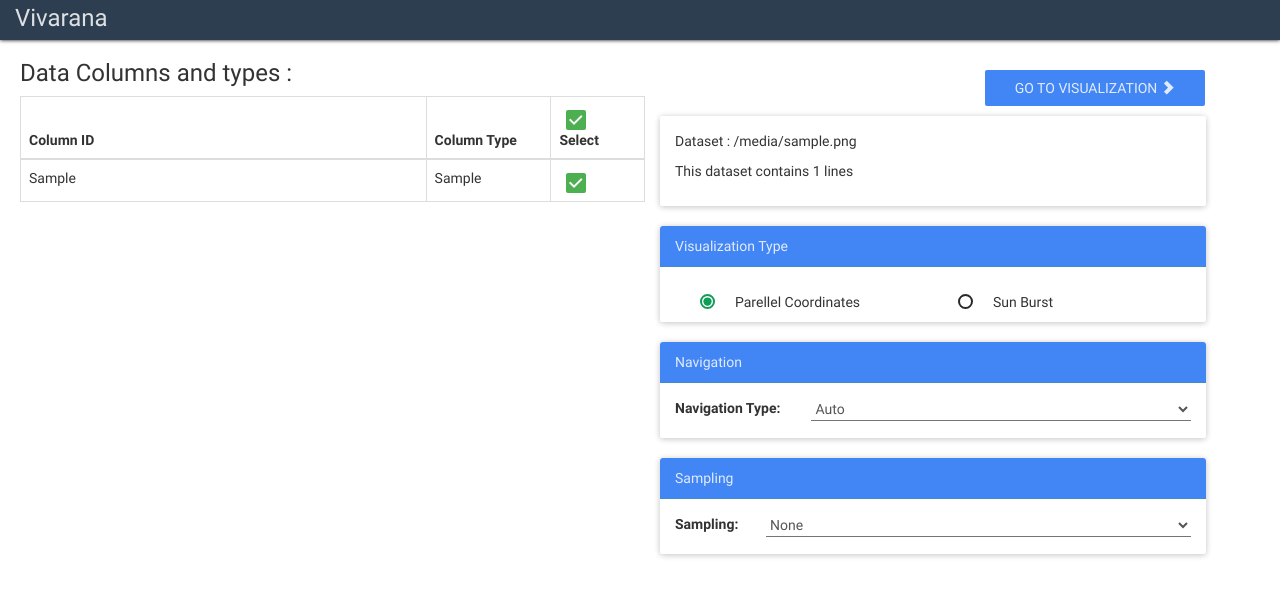
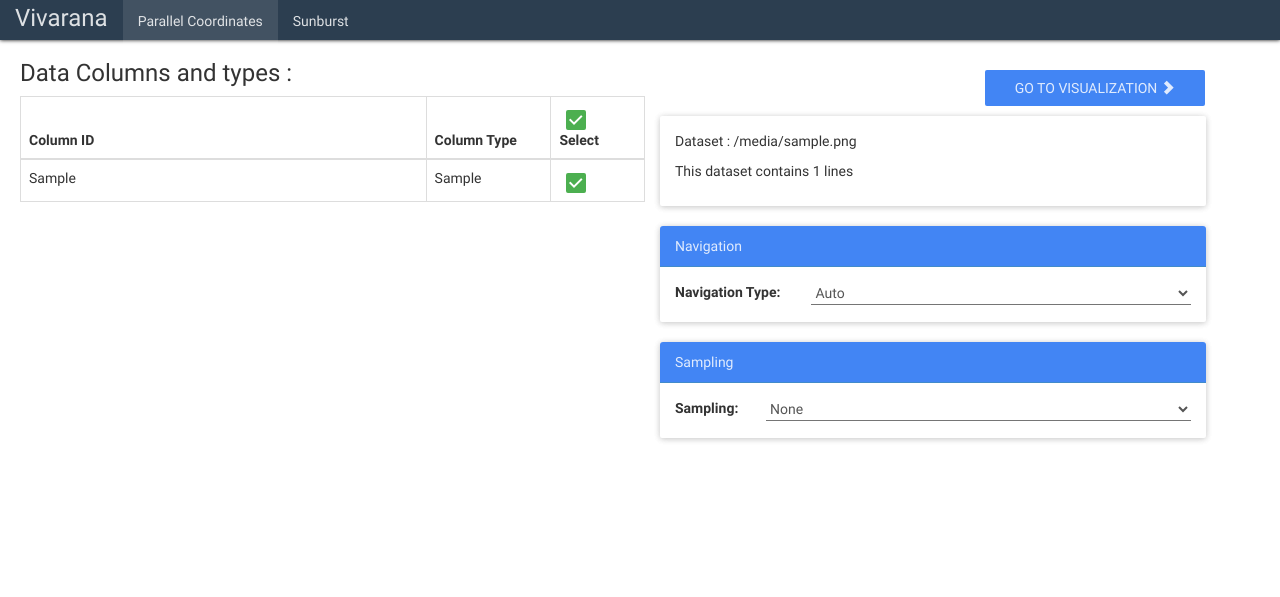
Before and after one commit to Vivarana/FYP, a Django app: template vivarana/templates/vivarana/preprocessor.html in a window 1280 px wide. Shown: the top 597 px of the page. Run offline with Django 3.2, Linux system fonts and the light colour scheme; the template is opened without the code that fills it: most values are stand-ins (such as "Sample title", 1, 10 or a date in 2020); some libraries are stand-ins or nearby versions.

Commit message:
added sunburst options to the preprocessor page

```diff
--- a/vivarana/templates/vivarana/base.html
+++ b/vivarana/templates/vivarana/base.html
@@ -36,12 +36,9 @@
     </div>
     <div class="navbar-collapse collapse navbar-responsive-collapse">
         <ul class="nav navbar-nav">
-
         </ul>
 
-
         <ul class="nav navbar-nav navbar-right">
-
         </ul>
 
 
--- a/vivarana/templates/vivarana/preprocessor.html
+++ b/vivarana/templates/vivarana/preprocessor.html
@@ -1,8 +1,51 @@
-{% extends 'vivarana/base.html' %}
+<!DOCTYPE html>
+{% load staticfiles %}
+<html xmlns="http://www.w3.org/1999/html">
+<head>
 
-{% block title %}Preprocess Data{% endblock %}
+    <link href="{% static "css/bootstrap.css" %}" rel="stylesheet">
+    <link href="{% static "css/ripples.min.css" %}" rel="stylesheet">
+    <link href="{% static "css/material-wfont.css" %}" rel="stylesheet">
+    <link href="{% static "css/snackbar.min.css" %}" rel="stylesheet">
 
-{% block body_block %}
+    <script src="{% static "js/jquery-1.7.min.js" %}"></script>
+    <script src="{% static "js/bootstrap.min.js" %}"></script>
+    <script src="{% static "js/ripples.js" %}"></script>
+    <script src="{% static "js/material.js" %}"></script>
+    <script src="{% static "js/snackbar.min.js" %}"></script>
+
+
+    <title>{% block title %}Preprocess Data{% endblock %}</title>
+
+    <script>
+        $(document).ready(function () {
+            $.material.init();
+        });
+    </script>
+</head>
+
+<body>
+<div class="navbar yamm navbar-default">
+    <div class="navbar-header">
+        <button type="button" class="navbar-toggle" data-toggle="collapse" data-target=".navbar-responsive-collapse">
+            <span class="icon-bar"></span>
+            <span class="icon-bar"></span>
+            <span class="icon-bar"></span>
+        </button>
+        <a class="navbar-brand" href="/">Vivarana</a>
+    </div>
+    <div class="navbar-collapse collapse navbar-responsive-collapse">
+        <ul class="nav navbar-nav">
+            <li class="active"><a href="#parallel-coordinates" data-toggle="tab">Parallel Coordinates</a></li>
+            <li><a href="#sunburst" data-toggle="tab">Sunburst</a></li>
+        </ul>
+
+        <ul class="nav navbar-nav navbar-right">
+        </ul>
+
+
+    </div>
+</div>
 
 <style>
     {#        .container-clustering {#}
@@ -46,6 +89,9 @@
     }
 
 </style>
+<div id="myTabContent" class="tab-content">
+<div id="warning" class="alert alert-warning" role="alert">Please select at least on column</div>
+<div class="tab-pane fade active in" id="parallel-coordinates">
 
     <div class="row container-clustering">
         <form method="POST" action="" onsubmit="return validateForm()">
@@ -86,7 +132,8 @@
                                 <td>
                                     <div style="margin: 0" class="checkbox" onclick="event.stopPropagation();">
                                         <label>
-                                            <input type="checkbox" name="column" value="{{ forloop.counter }}" checked>
+                                            <input type="checkbox" name="column" value="{{ forloop.counter }}"
+                                                   checked>
                                         </label>
                                     </div>
                                 </td>
@@ -106,8 +153,6 @@
                 </table>
 
 
-                <div id="warning" class="alert alert-warning" role="alert">Please select at least on column</div>
-
             </div>
             <div class="col-md-5">
                 <div class="row">
@@ -124,37 +169,16 @@
                             <p>This dataset contains {{ size }} lines</p>
 
                             <p style="display: none" id="sample-description">Data size after <span
-                                    id="sample-type-text"></span> sampling : <span id="sample-size-text">1</span></p>
+                                    id="sample-type-text"></span> sampling : <span id="sample-size-text">1</span>
+                            </p>
                         </div>
                     </div>
                 </div>
-                <div class="row">
-                    <div class="panel panel-primary">
-                        <div class="panel-heading">Visualization Type</div>
-                        <div style="padding-bottom: 0px;" class="panel-body">
-                            <form class="form-horizontal" role="form">
-                                <div class="form-group">
-                                    <div class="col-lg-6">
-                                        <div class="radio radio-success">
-                                            <label>
-                                                <input type="radio" name="visualization" value="parellel" checked="">
-                                                Parellel Coordinates
-                                            </label>
-                                        </div>
-                                    </div>
-                                    <div class="col-lg-6">
-                                        <div class="radio radio-success">
-                                            <label>
-                                                <input type="radio" name="visualization" value="sunburst">
-                                                Sun Burst
-                                            </label>
-                                        </div>
-                                    </div>
-                                </div>
-                            </form>
-                        </div>
-                    </div>
-                </div>
+
+
+                <input type="text" name="visualization" value="" id="vis_type" style="display: none">
+
+
                 <div class="row">
                     <div class="panel panel-primary">
                         <div class="panel-heading">Navigation</div>
@@ -226,9 +250,67 @@
             </div>
         </form>
     </div>
+</div>
+
+
+<div class="tab-pane" id="sunburst">
+    <div class="row">
+        <form method="POST" action="" onsubmit="return validateSunburstForm()">
+            {% csrf_token %}
+            <div class="row">
+                <input type="text" name="visualization" value="" id="vis_type" style="display: none">
+
+                <div class="col-md-6" style="margin-left: 20px">
+                    <div class="form-horizontal">
+                        <div class="form-group">
+                            <label for="nav-type" class="col-lg-7">Select grouping column name:</label>
+
+                            <div class="col-lg-5">
+                                <select class="form-control" onchange="change_grouped_select(this.value)"
+                                        name="grouping_col_name" id="grouping_col_name">
+                                    {% for col in columns %}
+                                        <option value="{{ col.0 }}">{{ col.0 }}</option>
+                                    {% endfor %}
+                                </select>
+                            </div>
+                        </div>
+                        <div class="form-group">
+                            <label for="nav-type" class="col-lg-7">Select grouped column name:</label>
+
+                            <div class="col-lg-5">
+                                <select class="form-control" onchange=""
+                                        name="grouped_col_name" id="grouped_col_name">
+                                    {% for col in columns %}
+                                        <option value="{{ col.0 }}">{{ col.0 }}</option>
+                                    {% endfor %}
+                                </select>
+                            </div>
+                        </div>
+                    </div>
+
+
+                </div>
+                <div class="col-md-5">
+                    <button id="submit-button" type="submit" class="btn btn-primary pull-right">
+                        Go to visualization
+                        <span class="glyphicon glyphicon-chevron-right"></span>
+                    </button>
+                </div>
+            </div>
+        </form>
+    </div>
+</div>
+</div>
 
 <script>
     var data_size = {{ size }};
+    var attribute_lst = [];
+
+    {% for col in columns %}
+        attribute_lst.push('{{ col.0 }}');
+    {% endfor %}
+
+    console.log(attribute_lst);
 
     $('#select-all').click(function (event) {
         var is_checked = this.checked;
@@ -236,14 +318,44 @@
         $(':checkbox').each(function () {
             this.checked = is_checked;
         });
+
     });
 
+    function change_grouped_select(attribute_name) {
+        console.log(attribute_name);
+        var $el = $("#grouped_col_name");
+        $el.empty();
+        $.each(attribute_lst, function (value) {
+            if (attribute_lst[value] !== attribute_name) {
+                $el.append($("<option></option>")
+                        .attr("value", attribute_lst[value]).text(attribute_lst[value]));
+            }
+        });
+    }
+
+    function validateSunburstForm() {
+        var active_tab = $('.navbar-nav .active').text();
+        $('input#vis_type').val(active_tab);
+
+        var grouping_col = $("#grouping_col_name option:selected").text();
+        var grouped_col = $("#grouped_col_name option:selected").text();
+        if (grouped_col === grouping_col) {
+            $('#warning').html('Both grouping and grouped attributes cannot be the same');
+            $('#warning').show();
+            return false;
+        }
+        return true;
+    }
+
     function validateForm() {
+        var active_tab = $('.navbar-nav .active').text();
+        $('input#vis_type').val(active_tab);
 
         if ($('input[type=checkbox]:checked').length != 0) {
             return true;
         }
         else {
+            $('#warning').html('Please select at least on column');
             $('#warning').show();
             return false;
         }
@@ -279,5 +391,5 @@
     }
 
 </script>
-
-{% endblock %}
+</body>
+</html>
```
Also changed, not shown: vivarana/constants.py (+4 -4 lines), vivarana/views.py (+5 -5 lines). Lines whose indentation alone changed are shown as unchanged.
